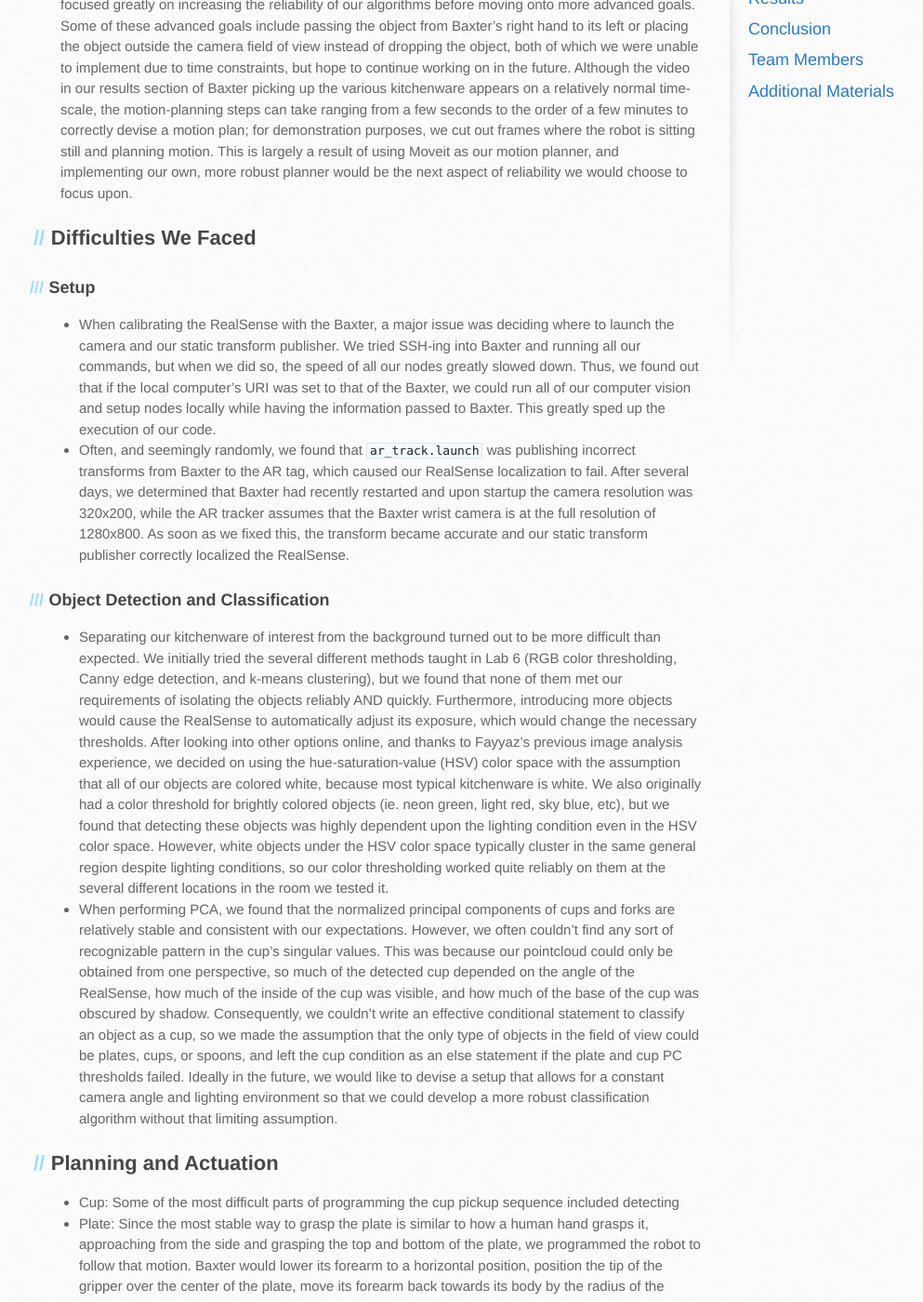
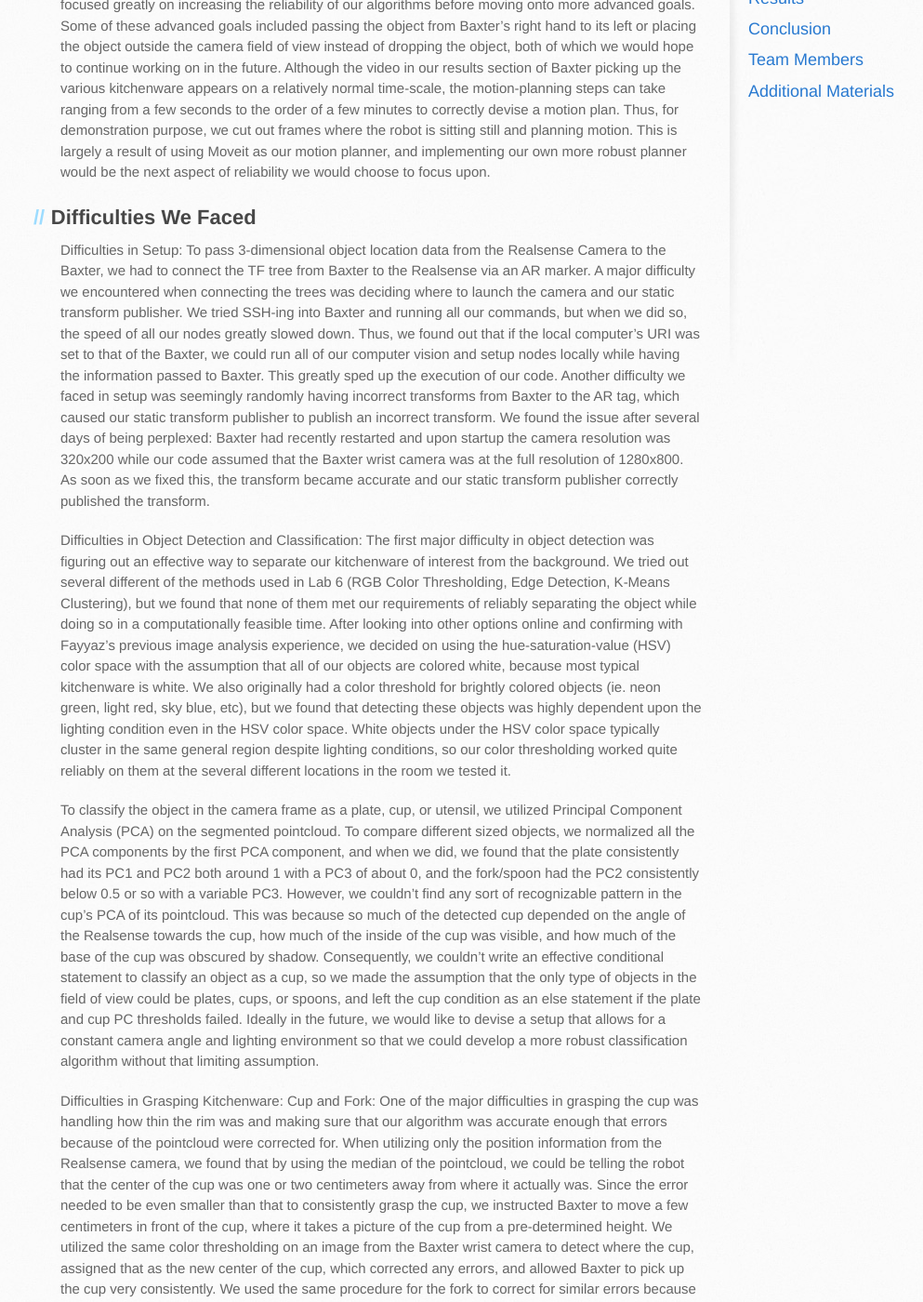
Before and after one commit to afmdnf/ee106a-project, a Jekyll site: the page built from docs/conclusion.md, in a window 1280 px wide and 1400 px high, scrolled down 384 px. Shown: the whole window at 93% size, without its empty margins (105-1098 px from the left). Built offline with Jekyll 4.4.1, drawn with Linux system fonts in a browser that asks for light colours; our own code applies the rules of GitHub Pages for plain Markdown files; the repository's description, which GitHub fills in, is left out; some of the changed text lies outside the part shown.

Commit message:
Update conclusion.md

```diff
--- a/docs/conclusion.md
+++ b/docs/conclusion.md
@@ -4,20 +4,28 @@
 
 # Conclusion
 
-Our project successfully met our most important goals of being able to identify different types of kitchenware, pick them up, and move them to designated locations based on their classification.  We focused greatly on increasing the reliability of our algorithms before moving onto more advanced goals. Some of these advanced goals include passing the object from Baxter's right hand to its left or placing the object outside the camera field of view instead of dropping the object, both of which we were unable to implement due to time constraints, but hope to continue working on in the future. Although the video in our results section of Baxter picking up the various kitchenware appears on a relatively normal time-scale, the motion-planning steps can take ranging from a few seconds to the order of a few minutes to correctly devise a motion plan; for demonstration purposes, we cut out frames where the robot is sitting still and planning motion. This is largely a result of using Moveit as our motion planner, and implementing our own, more robust planner would be the next aspect of reliability we would choose to focus upon.
+Our project successfully met our most important goals of being able to identify different types of kitchenware, pick them up, and move them to designated locations based on their classification.  We focused greatly on increasing the reliability of our algorithms before moving onto more advanced goals. Some of these advanced goals included passing the object from Baxter's right hand to its left or placing the object outside the camera field of view instead of dropping the object, both of which we would hope to continue working on in the future. Although the video in our results section of Baxter picking up the various kitchenware appears on a relatively normal time-scale, the motion-planning steps can take ranging from a few seconds to the order of a few minutes to correctly devise a motion plan. Thus, for demonstration purpose, we cut out frames where the robot is sitting still and planning motion. This is largely a result of using Moveit as our motion planner, and implementing our own more robust planner would be the next aspect of reliability we would choose to focus upon.
 
 ## Difficulties We Faced
-### Setup
-* When calibrating the RealSense with the Baxter, a major issue was deciding where to launch the camera and our static transform publisher. We tried SSH-ing into Baxter and running all our commands, but when we did so, the speed of all our nodes greatly slowed down. Thus, we found out that if the local computer's URI was set to that of the Baxter, we could run all of our computer vision and setup nodes locally while having the information passed to Baxter. This greatly sped up the execution of our code.
-* Often, and seemingly randomly, we found that `ar_track.launch` was publishing incorrect transforms from Baxter to the AR tag, which caused our RealSense localization to fail. After several days, we determined that Baxter had recently restarted and upon startup the camera resolution was 320x200, while the AR tracker assumes that the Baxter wrist camera is at the full resolution of 1280x800. As soon as we fixed this, the transform became accurate and our static transform publisher correctly localized the RealSense.
+Difficulties in Setup:
+To pass 3-dimensional object location data from the Realsense Camera to the Baxter, we had to connect the TF tree from Baxter to the Realsense via an AR marker. A major difficulty we encountered when connecting the trees was deciding where to launch the camera and our static transform publisher. We tried SSH-ing into Baxter and running all our commands, but when we did so, the speed of all our nodes greatly slowed down. Thus, we found out that if the local computer's URI was set to that of the Baxter, we could run all of our computer vision and setup nodes locally while having the information passed to Baxter. This greatly sped up the execution of our code. Another difficulty we faced in setup was seemingly randomly having incorrect transforms from Baxter to the AR tag, which caused our static transform publisher to publish an incorrect transform. We found the issue after several days of being perplexed: Baxter had recently restarted and upon startup the camera resolution was 320x200 while our code assumed that the Baxter wrist camera was at the full resolution of 1280x800. As soon as we fixed this, the transform became accurate and our static transform publisher correctly published the transform.
 
-### Object Detection and Classification
-* Separating our kitchenware of interest from the background turned out to be more difficult than expected. We initially tried the several different methods taught in Lab 6 (RGB color thresholding, Canny edge detection, and k-means clustering), but we found that none of them met our requirements of isolating the objects reliably AND quickly. Furthermore, introducing more objects would cause the RealSense to automatically adjust its exposure, which would change the necessary thresholds. After looking into other options online, and thanks to Fayyaz's previous image analysis experience, we decided on using the hue-saturation-value (HSV) color space with the assumption that all of our objects are colored white, because most typical kitchenware is white. We also originally had a color threshold for brightly colored objects (ie. neon green, light red, sky blue, etc), but we found that detecting these objects was highly dependent upon the lighting condition even in the HSV color space. However, white objects under the HSV color space typically cluster in the same general region despite lighting conditions, so our color thresholding worked quite reliably on them at the several different locations in the room we tested it.
-* When performing PCA, we found that the normalized principal components of cups and forks are relatively stable and consistent with our expectations. However, we often couldn't find any sort of recognizable pattern in the cup's singular values. This was because our pointcloud could only be obtained from one perspective, so much of the detected cup depended on the angle of the RealSense, how much of the inside of the cup was visible, and how much of the base of the cup was obscured by shadow. Consequently, we couldn't write an effective conditional statement to classify an object as a cup, so we made the assumption that the only type of objects in the field of view could be plates, cups, or spoons, and left the cup condition as an else statement if the plate and cup PC thresholds failed. Ideally in the future, we would like to devise a setup that allows for a constant camera angle and lighting environment so that we could develop a more robust classification algorithm without that limiting assumption.
+Difficulties in Object Detection and Classification:
+The first major difficulty in object detection was figuring out an effective way to separate our kitchenware of interest from the background. We tried out several different of the methods used in Lab 6 (RGB Color Thresholding, Edge Detection, K-Means Clustering), but we found that none of them met our requirements of reliably separating the object while doing so in a computationally feasible time. After looking into other options online and confirming with Fayyaz's previous image analysis experience, we decided on using the hue-saturation-value (HSV) color space with the assumption that all of our objects are colored white, because most typical kitchenware is white. We also originally had a color threshold for brightly colored objects (ie. neon green, light red, sky blue, etc), but we found that detecting these objects was highly dependent upon the lighting condition even in the HSV color space. White objects under the HSV color space typically cluster in the same general region despite lighting conditions, so our color thresholding worked quite reliably on them at the several different locations in the room we tested it.
 
-## Planning and Actuation
-* Cup: Some of the most difficult parts of programming the cup pickup sequence included detecting
-* Plate: Since the most stable way to grasp the plate is similar to how a human hand grasps it, approaching from the side and grasping the top and bottom of the plate, we programmed the robot to follow that motion. Baxter would lower its forearm to a horizontal position, position the tip of the gripper over the center of the plate, move its forearm back towards its body by the radius of the plate, lower its forearm to table height, and slide its forearm forward to pick up the plate. The major difficulty came in the motion planning for getting Baxter's forearm to a horizontal position. If the plate was too close to Baxter's body, even if technically in a reachable position by Baxter, the motion planning for the plate often failed because Baxter couldn't get its arm into the position with its forearm horizontal. Sometimes even if it did, it couldn't retract its arm away from the plate by a distance equal to the radius of the plate. This is a major difficulty that we were still working on fixing in the last stages of our project while improving the reliability of the plate pickup.
+To classify the object in the camera frame as a plate, cup, or utensil, we utilized Principal Component Analysis (PCA) on the segmented pointcloud. To compare different sized objects, we normalized all the PCA components by the first PCA component, and when we did, we found that the plate consistently had its PC1 and PC2 both around 1 with a PC3 of about 0, and the fork/spoon had the PC2 consistently below 0.5 or so with a variable PC3. However, we couldn't find any sort of recognizable pattern in the cup's PCA of its pointcloud. This was because so much of the detected cup depended on the angle of the Realsense towards the cup, how much of the inside of the cup was visible, and how much of the base of the cup was obscured by shadow. Consequently, we couldn't write an effective conditional statement to classify an object as a cup, so we made the assumption that the only type of objects in the field of view could be plates, cups, or spoons, and left the cup condition as an else statement if the plate and cup PC thresholds failed. Ideally in the future, we would like to devise a setup that allows for a constant camera angle and lighting environment so that we could develop a more robust classification algorithm without that limiting assumption.
+
+Difficulties in Grasping Kitchenware:
+Cup and Fork: One of the major difficulties in grasping the cup was handling how thin the rim was and making sure that our algorithm was accurate enough that errors because of the pointcloud were corrected for. When utilizing only the position information from the Realsense camera, we found that by using the median of the pointcloud, we could be telling the robot that the center of the cup was one or two centimeters away from where it actually was. Since the error needed to be even smaller than that to consistently grasp the cup, we instructed Baxter to move a few centimeters in front of the cup, where it takes a picture of the cup from a pre-determined height. We utilized the same color thresholding on an image from the Baxter wrist camera to detect where the cup, assigned that as the new center of the cup, which corrected any errors, and allowed Baxter to pick up the cup very consistently. We used the same procedure for the fork to correct for similar errors because the precision needed to be about the same as the rim of the cup to pick up the plastic fork at its neck. Another smaller difficulty we faced was getting our system to work on several different tables, since we simplified our testing to a particular table height, but this would be a quick fix if we used the height of the AR-tag when doing the calibration between the Baxter and Realsense.
+
+Plate: Since the most stable way to grasp the plate is similar to how a human hand grasps it, approaching from the side and grasping the top and bottom of the plate, we programmed the robot to follow that motion. Baxter would lower its forearm to a horizontal position, position the tip of the gripper over the center of the plate, move its forearm back towards its body by the radius of the plate, lower its forearm to table height, and slide its forearm forward to pick up the plate. The major difficulty came in the motion planning for getting Baxter's forearm to a horizontal position. If the plate was too close to Baxter's body, even if technically in a reachable position by Baxter, the motion planning for the plate often failed because Baxter couldn't get its arm into the position with its forearm horizontal. Sometimes even if it did, it couldn't retract its arm away from the plate by a distance equal to the radius of the plate. This is a major difficulty that we were still working on fixing in the last stages of our project while improving the reliability of the plate pickup.
 
 ## Potential Improvements
-**TODO**
+
+We used AR-tags to distinguish the different objects but ideally we would want to program the robot to be able to identify different objects without AR-tags or be able to have it see and recognize smaller tags that we could attach to the objects.
+
+We would also want to find a way to make the AR-tag tracker update and find the tf transformations faster. At the moment, our robot pauses every few seconds in order to find the tag and recalculate the transforms and see how far and at what angle the tag is after the robot has moved so that it will stay on track to get to the target.
+
+Additionally, our robot's arm is hardcoded at the moment to always reach to the same point in front of the robot. Given more time, we would have attempted to implement a program to perform inverse kinematics on the location of the object and the arm's position and we would have also implemented controls on the arm as well so that it would reach towards the object instead of moving to the same spot.
+
+Finally, we would have liked to make a URDF (Universal Robot Description Format) of our robot in order to use RViz MoveIt Control.
```
